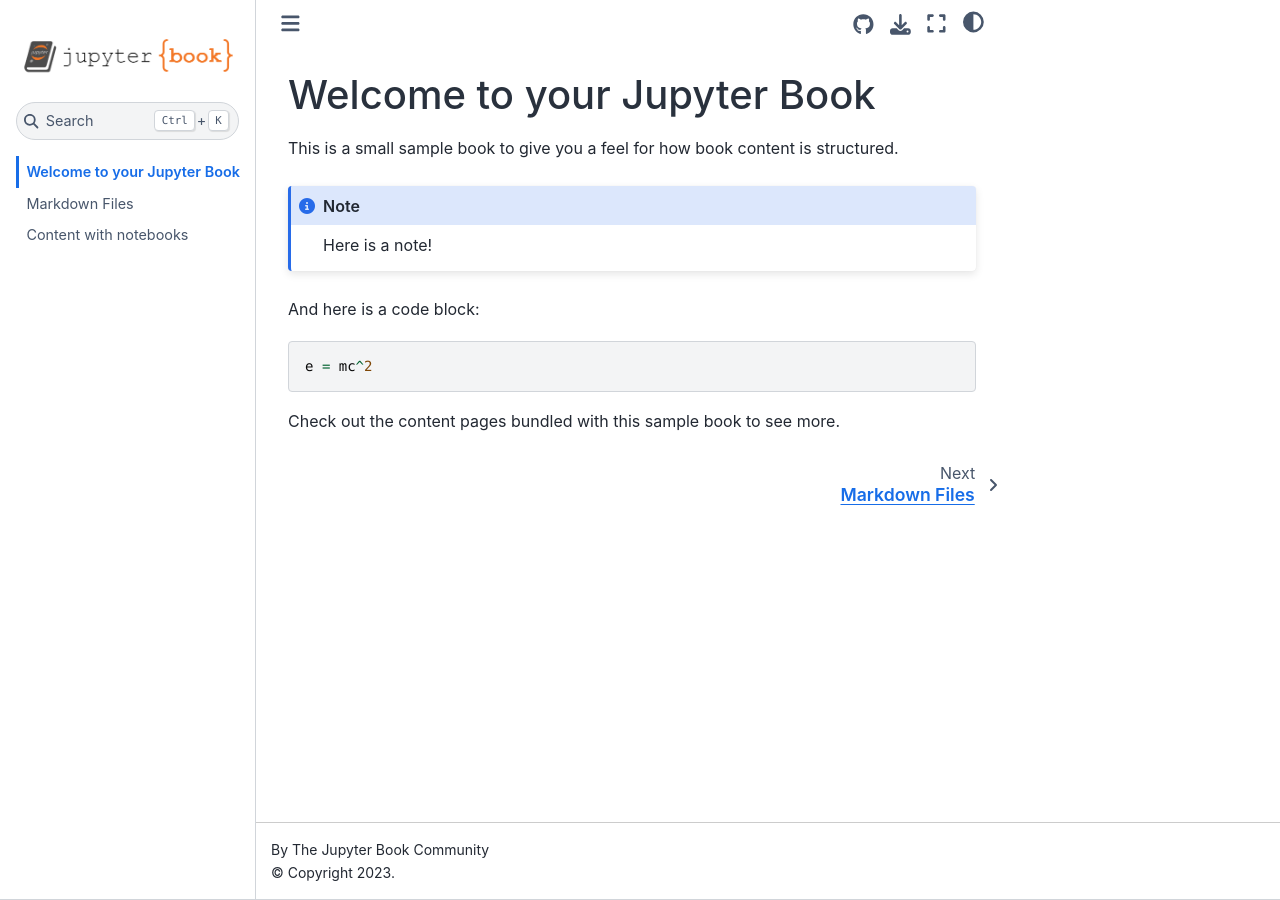
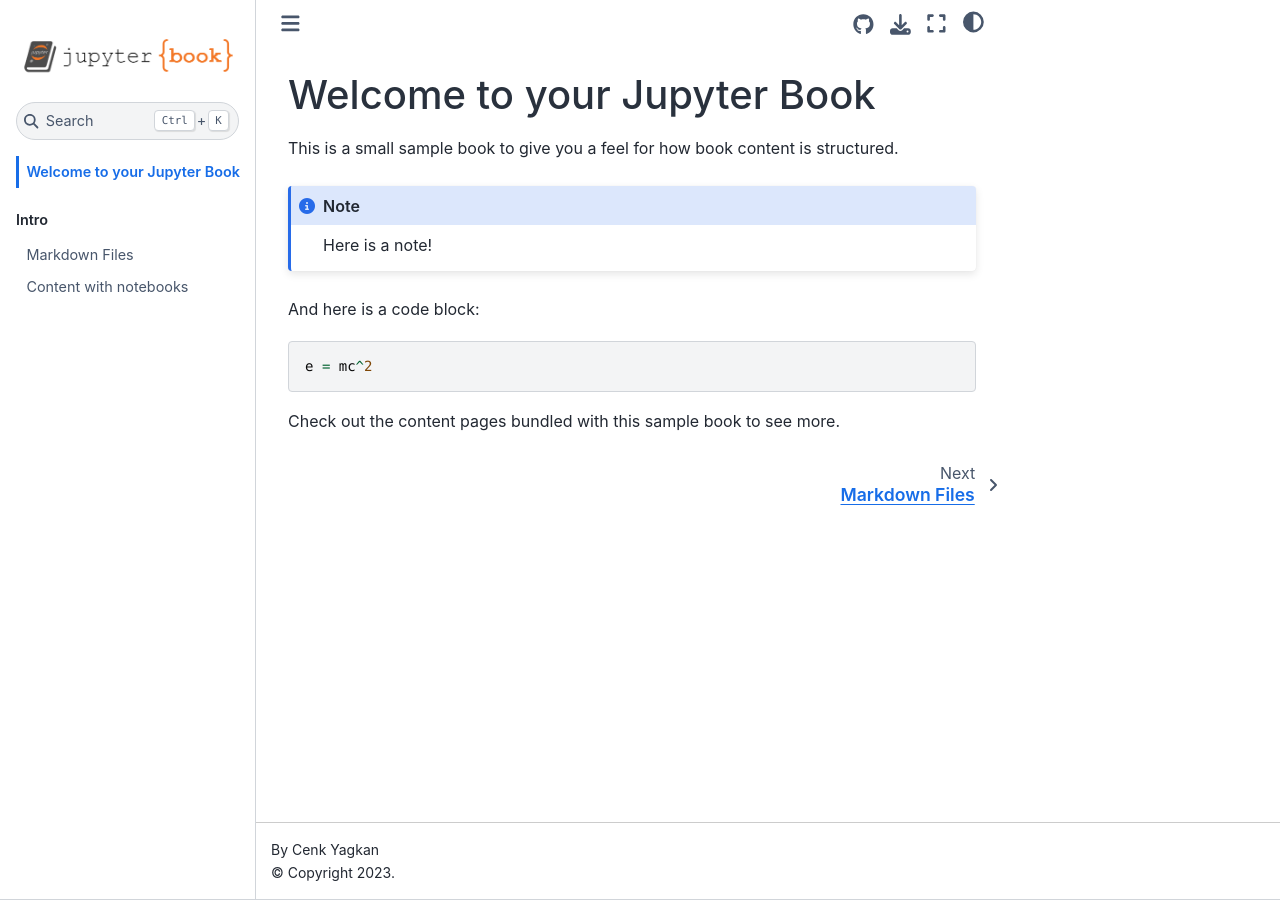
Before and after one commit to cy006/mynewbook, a Jupyter Book: the page built from intro.md, in a window 1280 px wide. Built offline with Jupyter Book 1.0.4 settings and Sphinx 7.4.7 and the Sphinx Book theme 1.1.4, drawn with Linux system fonts in a browser that asks for light colours.

Commit message:
anpassungen struktur caption

```diff
--- a/_config.yml
+++ b/_config.yml
@@ -1,8 +1,8 @@
 # Book settings
 # Learn more at https://jupyterbook.org/customize/config.html
 
-title: My sample book
-author: The Jupyter Book Community
+title: Applied Data Analytics
+author: Cenk Yagkan
 logo: logo.png
 
 # Force re-execution of notebooks on each build.
--- a/_toc.yml
+++ b/_toc.yml
@@ -3,6 +3,8 @@
 
 format: jb-book
 root: intro
-chapters:
-- file: markdown
-- file: notebooks
+parts:
+  - caption: Intro
+    chapters:
+    - file: markdown
+    - file: notebooks
```
Also changed, not shown: 2 other files.
